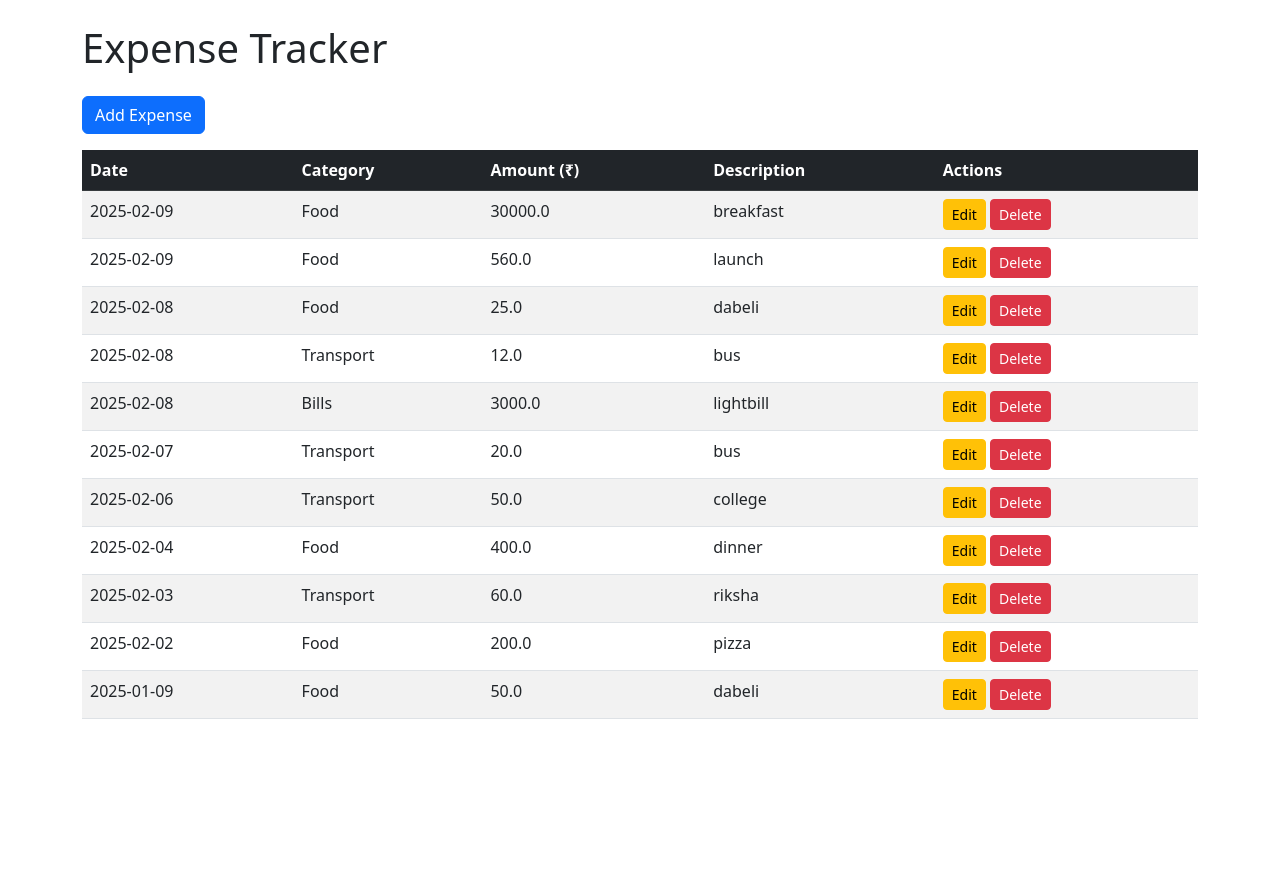
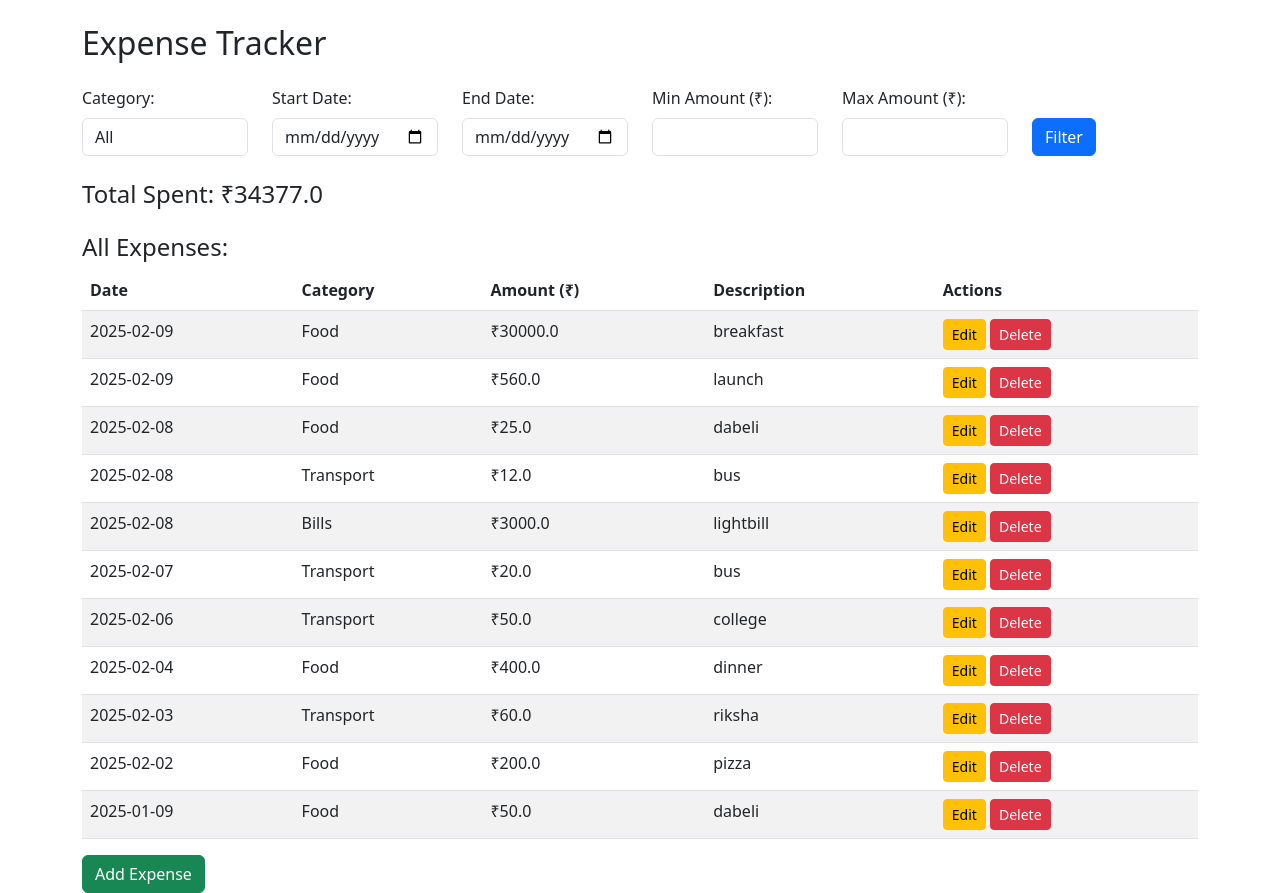
Before and after one commit to Preetdudhat03/Expense_tracker, a Flask app: page / in a window 1280 px wide. Shown: the part 56-949 px from the top of the page. Before the commit the page ends 775 px from the top, so only its background shows below. Run offline with Flask 3, Linux system fonts and the light colour scheme.

Commit message:
9/2/2025

```diff
--- a/app.py
+++ b/app.py
@@ -1,50 +1,103 @@
-from flask import Flask, render_template, request, redirect, url_for
+from flask import Flask, render_template, request, redirect, url_for, flash
 from flask_sqlalchemy import SQLAlchemy
 from datetime import datetime
-from models import db, Expense
 
 app = Flask(__name__)
 app.config['SQLALCHEMY_DATABASE_URI'] = 'sqlite:///expenses.db'
+app.config['SQLALCHEMY_TRACK_MODIFICATIONS'] = False
 app.config['SECRET_KEY'] = 'your_secret_key'
-db.init_app(app)
+db = SQLAlchemy(app)
 
+# Expense Model
+class Expense(db.Model):
+    id = db.Column(db.Integer, primary_key=True)
+    date = db.Column(db.Date, nullable=False, default=datetime.utcnow)
+    category = db.Column(db.String(50), nullable=False)
+    amount = db.Column(db.Float, nullable=False)
+    description = db.Column(db.Text)
+
+# Home Route - Display Expenses with Filters
 @app.route('/')
 def index():
-    expenses = Expense.query.order_by(Expense.date.desc()).all()
-    return render_template('index.html', expenses=expenses)
+    category = request.args.get('category', '')
+    start_date = request.args.get('start_date', '')
+    end_date = request.args.get('end_date', '')
+    min_amount = request.args.get('min_amount', '')
+    max_amount = request.args.get('max_amount', '')
 
+    query = Expense.query
+
+    # Apply filters
+    if category:
+        query = query.filter_by(category=category)
+    if start_date:
+        start_date_obj = datetime.strptime(start_date, '%Y-%m-%d')
+        query = query.filter(Expense.date >= start_date_obj)
+    if end_date:
+        end_date_obj = datetime.strptime(end_date, '%Y-%m-%d')
+        query = query.filter(Expense.date <= end_date_obj)
+    if min_amount:
+        query = query.filter(Expense.amount >= float(min_amount))
+    if max_amount:
+        query = query.filter(Expense.amount <= float(max_amount))
+
+    expenses = query.order_by(Expense.date.desc()).all()
+
+    # Calculate Total Amount Spent
+    total_spent = sum(expense.amount for expense in expenses)
+
+    return render_template('index.html', expenses=expenses, total_spent=total_spent)
+
+# Add Expense Route
 @app.route('/add', methods=['GET', 'POST'])
 def add_expense():
     if request.method == 'POST':
-        date = datetime.strptime(request.form['date'], '%Y-%m-%d')
+        date = request.form['date']
         category = request.form['category']
         amount = float(request.form['amount'])
         description = request.form['description']
-        new_expense = Expense(date=date, category=category, amount=amount, description=description)
+
+        new_expense = Expense(
+            date=datetime.strptime(date, '%Y-%m-%d'),
+            category=category,
+            amount=amount,
+            description=description
+        )
+
         db.session.add(new_expense)
         db.session.commit()
-        return redirect('/')
+        flash('Expense added successfully!', 'success')
+        return redirect(url_for('index'))
+
     return render_template('add_expense.html')
 
+# Edit Expense Route
 @app.route('/edit/<int:id>', methods=['GET', 'POST'])
 def edit_expense(id):
     expense = Expense.query.get_or_404(id)
+
     if request.method == 'POST':
         expense.date = datetime.strptime(request.form['date'], '%Y-%m-%d')
         expense.category = request.form['category']
         expense.amount = float(request.form['amount'])
         expense.description = request.form['description']
+
         db.session.commit()
-        return redirect('/')
+        flash('Expense updated successfully!', 'success')
+        return redirect(url_for('index'))
+
     return render_template('edit_expense.html', expense=expense)
 
-@app.route('/delete/<int:id>')
+# Delete Expense Route
+@app.route('/delete/<int:id>', methods=['POST'])
 def delete_expense(id):
     expense = Expense.query.get_or_404(id)
     db.session.delete(expense)
     db.session.commit()
-    return redirect('/')
+    flash('Expense deleted successfully!', 'danger')
+    return redirect(url_for('index'))
 
+# Run App
 if __name__ == '__main__':
     with app.app_context():
         db.create_all()
--- a/models.py
+++ b/models.py
@@ -7,7 +7,7 @@ class Expense(db.Model):
     date = db.Column(db.Date, nullable=False)
     category = db.Column(db.String(50), nullable=False)
     amount = db.Column(db.Float, nullable=False)
-    description = db.Column(db.String(200))
+    description = db.Column(db.Text, nullable=True)
 
     def __repr__(self):
-        return f'<Expense {self.category} - {self.amount}>'
+        return f'<Expense {self.category} - ₹{self.amount}>'
--- a/templates/edit_expense.html
+++ b/templates/edit_expense.html
@@ -3,10 +3,10 @@
 {% block content %}
 <h2 class="mb-4">Edit Expense</h2>
 
-<form action="/edit/{{ expense.id }}" method="POST">
+<form action="{{ url_for('edit_expense', id=expense.id) }}" method="POST">
     <div class="mb-3">
         <label for="date" class="form-label">Date:</label>
-        <input type="date" id="date" name="date" class="form-control" value="{{ expense.date }}" required>
+        <input type="date" id="date" name="date" class="form-control" value="{{ expense.date.strftime('%Y-%m-%d') }}" required>
     </div>
 
     <div class="mb-3">
--- a/templates/index.html
+++ b/templates/index.html
@@ -1,11 +1,52 @@
 {% extends 'base.html' %}
 
 {% block content %}
-<h1 class="mb-4">Expense Tracker</h1>
-<a href="/add" class="btn btn-primary mb-3">Add Expense</a>
+<h2 class="mb-4">Expense Tracker</h2>
 
+<!-- Filters -->
+<form method="GET" action="/" class="mb-4">
+    <div class="row">
+        <div class="col-md-2">
+            <label for="category" class="form-label">Category:</label>
+            <select id="category" name="category" class="form-control">
+                <option value="">All</option>
+                <option value="Food">Food</option>
+                <option value="Transport">Transport</option>
+                <option value="Shopping">Shopping</option>
+                <option value="Entertainment">Entertainment</option>
+                <option value="Bills">Bills</option>
+                <option value="Other">Other</option>
+            </select>
+        </div>
+        <div class="col-md-2">
+            <label for="start_date" class="form-label">Start Date:</label>
+            <input type="date" id="start_date" name="start_date" class="form-control">
+        </div>
+        <div class="col-md-2">
+            <label for="end_date" class="form-label">End Date:</label>
+            <input type="date" id="end_date" name="end_date" class="form-control">
+        </div>
+        <div class="col-md-2">
+            <label for="min_amount" class="form-label">Min Amount (₹):</label>
+            <input type="number" id="min_amount" name="min_amount" class="form-control">
+        </div>
+        <div class="col-md-2">
+            <label for="max_amount" class="form-label">Max Amount (₹):</label>
+            <input type="number" id="max_amount" name="max_amount" class="form-control">
+        </div>
+        <div class="col-md-2 d-flex align-items-end">
+            <button type="submit" class="btn btn-primary">Filter</button>
+        </div>
+    </div>
+</form>
+
+<!-- Total Amount Spent -->
+<h4 class="mt-4">Total Spent: ₹{{ total_spent }}</h4>
+
+<!-- Expenses List -->
+<h4 class="mt-4">All Expenses:</h4>
 <table class="table table-striped">
-    <thead class="table-dark">
+    <thead>
         <tr>
             <th>Date</th>
             <th>Category</th>
@@ -17,16 +58,20 @@
     <tbody>
         {% for expense in expenses %}
         <tr>
-            <td>{{ expense.date }}</td>
+            <td>{{ expense.date.strftime('%Y-%m-%d') }}</td>
             <td>{{ expense.category }}</td>
-            <td>{{ expense.amount }}</td>
+            <td>₹{{ expense.amount }}</td>
             <td>{{ expense.description }}</td>
             <td>
-                <a href="/edit/{{ expense.id }}" class="btn btn-warning btn-sm">Edit</a>
-                <a href="/delete/{{ expense.id }}" class="btn btn-danger btn-sm">Delete</a>
+                <a href="{{ url_for('edit_expense', id=expense.id) }}" class="btn btn-warning btn-sm">Edit</a>
+                <form action="{{ url_for('delete_expense', id=expense.id) }}" method="POST" style="display:inline;">
+                    <button type="submit" class="btn btn-danger btn-sm" onclick="return confirm('Are you sure?')">Delete</button>
+                </form>
             </td>
         </tr>
         {% endfor %}
     </tbody>
 </table>
+
+<a href="{{ url_for('add_expense') }}" class="btn btn-success">Add Expense</a>
 {% endblock %}
```
Also changed, not shown: templates/filtered_expenses.html (added, +32 -0 lines), instance/expenses.db.
